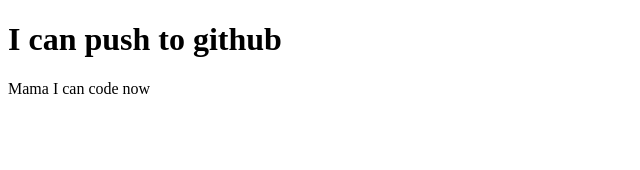
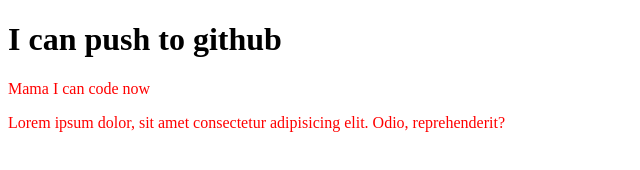
Before and after one commit to pmmmirza/my-first-repo, a plain HTML site: page index.html in a window 1280 px wide. Shown: the whole page, without its empty margins (0-640 px from the left). Drawn offline with Linux system fonts and the light colour scheme.

Commit message:
styles added

```diff
--- a/index.html
+++ b/index.html
@@ -5,9 +5,11 @@
     <meta http-equiv="X-UA-Compatible" content="IE=edge">
     <meta name="viewport" content="width=device-width, initial-scale=1.0">
     <title>My First Github Repo</title>
+    <link rel="stylesheet" href="style.css">
 </head>
 <body>
     <h1>I can push to github</h1>
     <p>Mama I can code now</p>
+    <p>Lorem ipsum dolor, sit amet consectetur adipisicing elit. Odio, reprehenderit?</p>
 </body>
 </html>
--- /dev/null
+++ b/style.css
@@ -0,0 +1,3 @@
+p{
+    color: red;
+}
```
